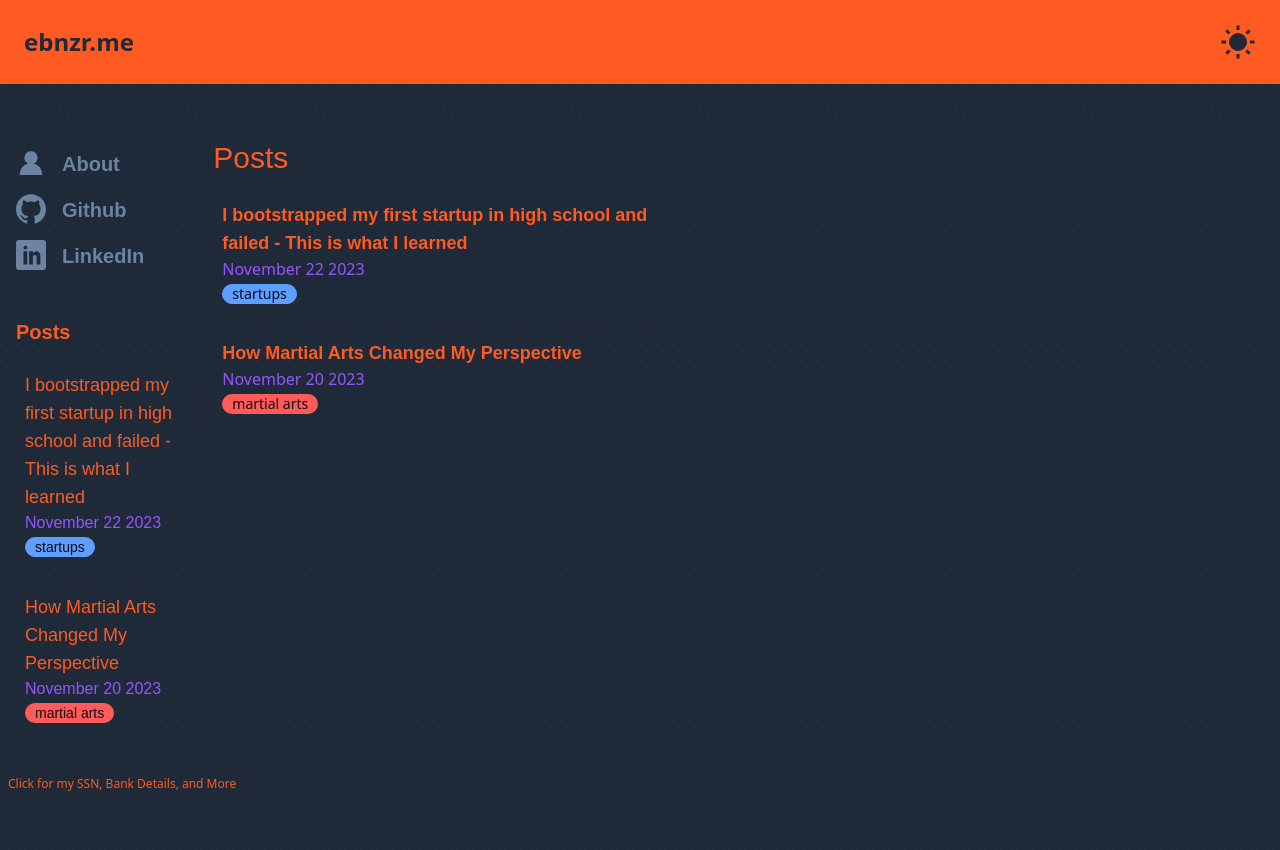
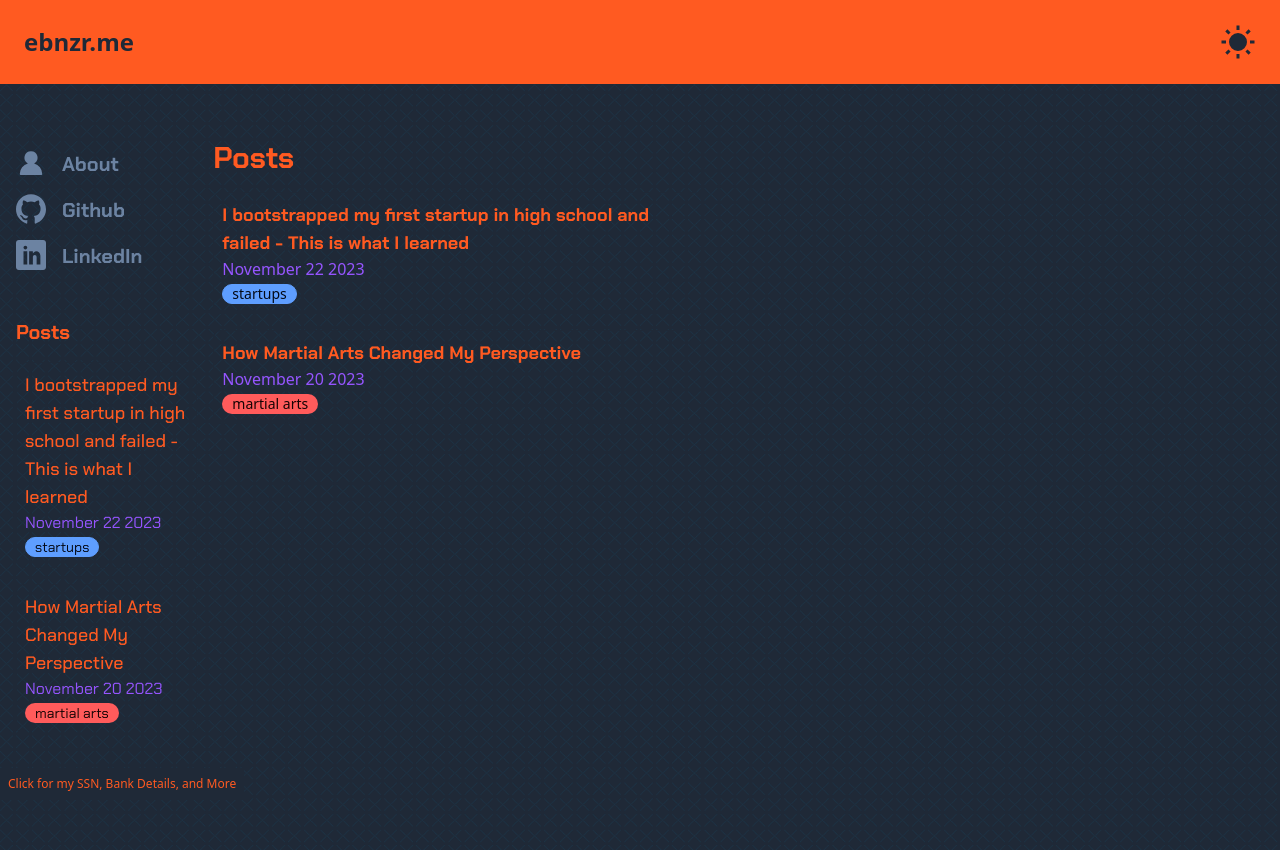
Before and after one commit to EbenZergaw/ebnzr-me, a Next.js app: page /posts in a window 1280 px wide. Built offline with nearby package versions, Linux system fonts and the light colour scheme.

Commit message:
Font import

```diff
--- a/app/globals.css
+++ b/app/globals.css
@@ -1,8 +1,9 @@
+@import url('https://fonts.googleapis.com/css2?family=Chakra+Petch:ital,wght@0,300;0,400;0,500;0,600;0,700;1,300;1,400;1,500;1,600;1,700&display=swap');
 @tailwind base;
 @tailwind components;
 @tailwind utilities;
 
-@import url('https://fonts.googleapis.com/css2?family=Chakra+Petch:wght@300&display=swap');
+
 
 .dark{
     background-image: url('../public/images/pattern.png');
@@ -35,7 +36,7 @@ svg{
 }
 
 h1, h2, h3, .header-font{
-    font-family: 'Chakra Petch', sans-serif !important;
+    font-family: 'Chakra Petch', sans-serif;
 }
 
 h1, h2, h3{
--- a/app/posts/page.tsx
+++ b/app/posts/page.tsx
@@ -42,7 +42,7 @@ function page() {
     });
   return (
     <div>
-        <h1 className="text-3xl text-primary">Posts</h1>
+        <h1 className="text-3xl text-primary font-bold">Posts</h1>
 
         <div className="lg:w-1/2">
             {sortedPosts.map((post) => (
```
